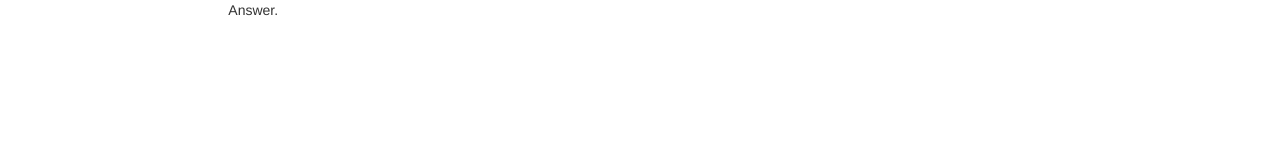
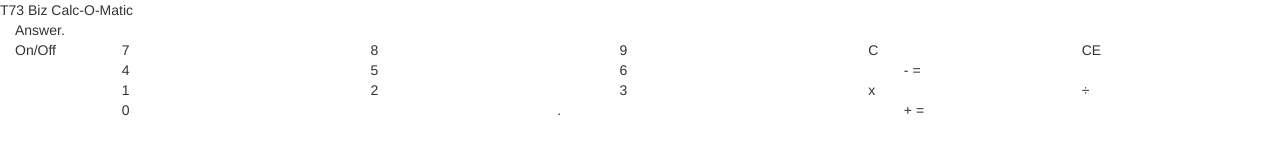
Before and after one commit to t73biz/calc-o-matic, a website: page index.html in a window 1280 px wide. Drawn offline with Linux system fonts and the light colour scheme.

Commit message:
Implementing Layout

```diff
--- a/index.html
+++ b/index.html
@@ -2,16 +2,102 @@
 <html data-ng-app="calculator">
 <head>
 	<!-- Version 0.2.0 -->
-	<title>Pomodoro Digitale</title>
+	<title>Calc-O-Matic</title>
 	<link rel="stylesheet" href="css/bootstrap.min.css" media="screen" title="no title" charset="utf-8">
 	<link rel="stylesheet" href="css/base.css" media="screen" title="no title" charset="utf-8">
 </head>
 <body>
 	<div class="container-fluid">
 		<div class="row">
-			<div class="col-xs-10 col-md-push-2">
+			<div class="title">
+				<span class="title--main-title">T73 Biz</span>
+				<span class="title--sub-title">Calc-O-Matic</span>
+			</div>
+		</div>
+		<div class="row">
+			<div class="col-xs-12">
 				Answer.
 			</div>
+		</div>
+		<div class="row">
+			<div class="col-xs-1">
+				On/Off
+			</div>
+			<!-- Left Column Start -->
+			<div class="col-xs-7">
+				<div class="row">
+					<div class="col-xs-4">
+						7
+					</div>
+					<div class="col-xs-4">
+						8
+					</div>
+					<div class="col-xs-4">
+						9
+					</div>
+				</div>
+				<div class="row">
+					<div class="col-xs-4">
+						4
+					</div>
+					<div class="col-xs-4">
+						5
+					</div>
+					<div class="col-xs-4">
+						6
+					</div>
+				</div>
+				<div class="row">
+					<div class="col-xs-4">
+						1
+					</div>
+					<div class="col-xs-4">
+						2
+					</div>
+					<div class="col-xs-4">
+						3
+					</div>
+				</div>
+				<div class="row">
+					<div class="col-xs-5">
+						0
+					</div>
+					<div class="col-xs-5 col-md-push-2">
+						.
+					</div>
+				</div>
+			</div>
+			<!-- Left Column End -->
+			<!-- Right Column Start -->
+			<div class="col-xs-4">
+				<div class="row">
+					<div class="col-xs-6">
+						C
+					</div>
+					<div class="col-xs-6">
+						CE
+					</div>
+				</div>
+				<div class="row">
+					<div class="col-xs-10 col-md-push-1">
+						- =
+					</div>
+				</div>
+				<div class="row">
+					<div class="col-xs-6">
+						x
+					</div>
+					<div class="col-xs-6">
+						&div;
+					</div>
+				</div>
+				<div class="row">
+					<div class="col-xs-10 col-md-push-1">
+						+ =
+					</div>
+				</div>
+			</div>
+			<!-- Right Column End -->
 		</div>
 	</div>
 	<script src="js/angular.min.js" charset="utf-8"></script>
```
Also changed, not shown: README.md.
